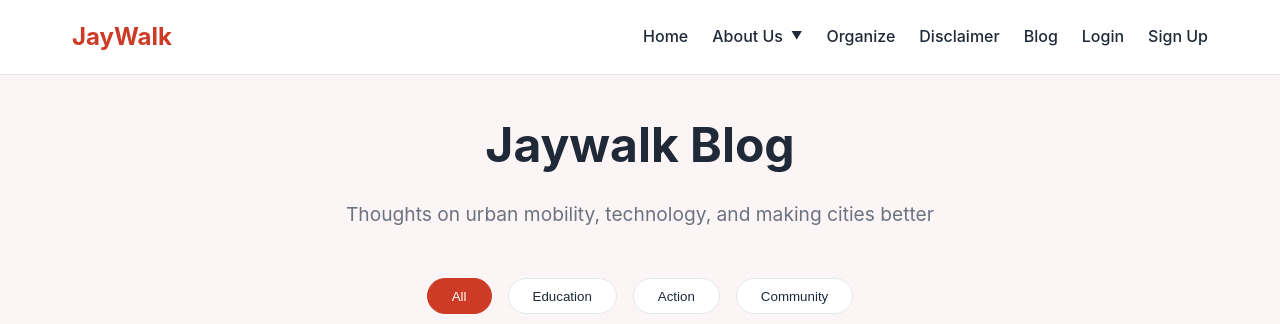
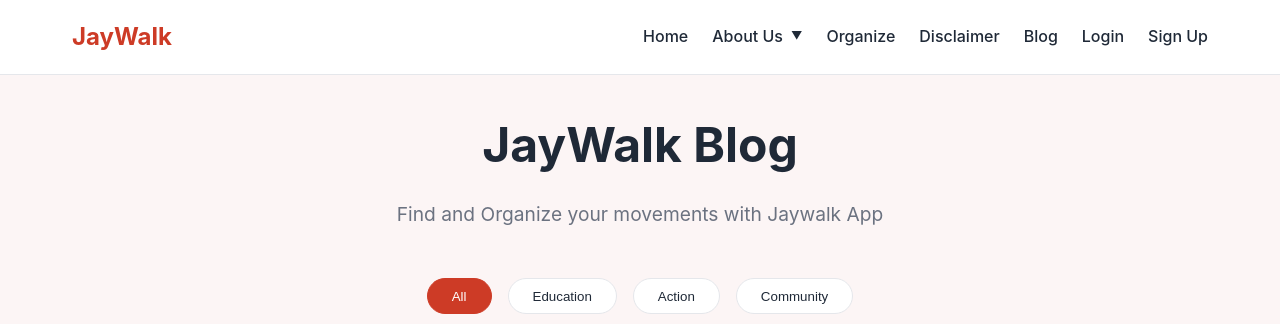
Before and after one commit to jaywalk-web/site, a plain HTML site: page blog/index.html in a window 1280 px wide. Shown: the top 324 px of the page. Drawn offline with Linux system fonts and the light colour scheme.

Commit message:
Update index.html

```diff
--- a/blog/index.html
+++ b/blog/index.html
@@ -5,7 +5,7 @@
   <meta name="description" content="Find and Organize your movements with Jaywalk App">
   <meta name="keywords" content="Jaywalk App, Tech for Palestine, Movements, Organize">
     <meta name="viewport" content="width=device-width, initial-scale=1.0">
-    <title>Jaywalk App Blog</title>
+    <title>JayWalk App Blog</title>
     <link rel="stylesheet" href="css/main.css">
     <link rel="stylesheet" href="css/blog-home.css">
     <link rel="stylesheet" href="css/responsive.css">
@@ -45,8 +45,8 @@
 
     <main class="blog-grid">
         <div class="blog-header">
-            <h1>Jaywalk Blog</h1>
-            <p>Thoughts on urban mobility, technology, and making cities better</p>
+            <h1>JayWalk Blog</h1>
+            <p>Find and Organize your movements with Jaywalk App</p>
         </div>
 
         <!-- Content Pillars Filter -->
```
